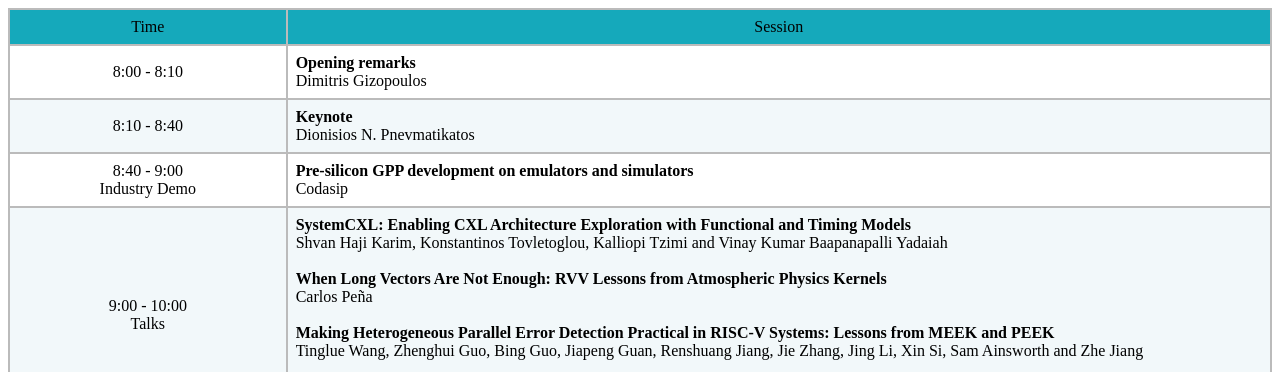
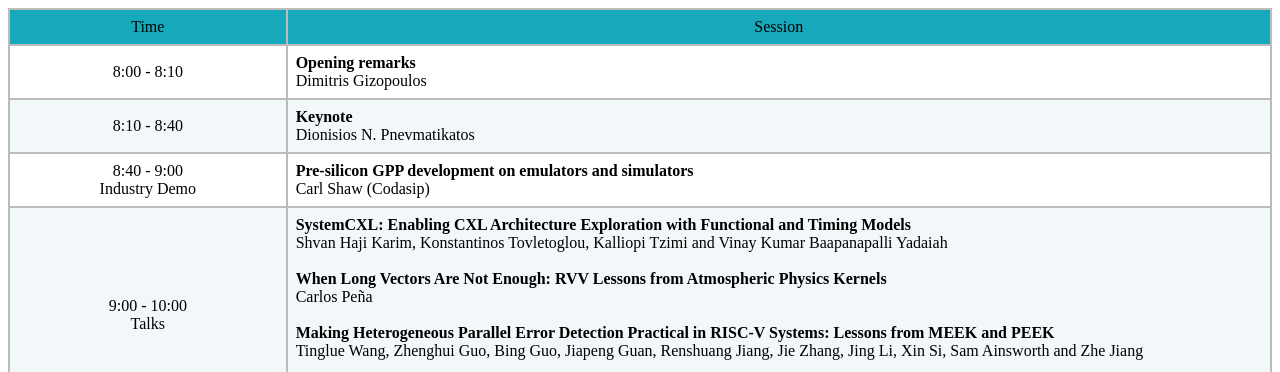
Before and after one commit to euro-rv/euro-rv.github.io, a Jekyll site: the page agenda.html, which Jekyll copies as it is, in a window 1280 px wide. Shown: the top 372 px of the page. Built offline with Jekyll 4.4.1, drawn with Linux system fonts in a browser that asks for light colours.

Commit message:
Added some references to speakers

```diff
--- a/agenda.html
+++ b/agenda.html
@@ -52,7 +52,7 @@
       <td>8:10 - 8:40</td>
       <td>
           <b>Keynote</b><br>
-          Dionisios N. Pnevmatikatos
+          <a href="https://www.cslab.ntua.gr/~pnevmati/" target="_blank">Dionisios N. Pnevmatikatos</a>
       </td>
     </tr>
     <tr>
@@ -62,7 +62,7 @@
       </td>
       <td>
           <b>Pre-silicon GPP development on emulators and simulators</b><br>
-          <a href="https://codasip.com" target="_blank">Codasip</a>
+          Carl Shaw (<a href="https://codasip.com" target="_blank">Codasip</a>)
       </td>
     </tr>
     <tr>
```
Also changed, not shown: 1 other file.
